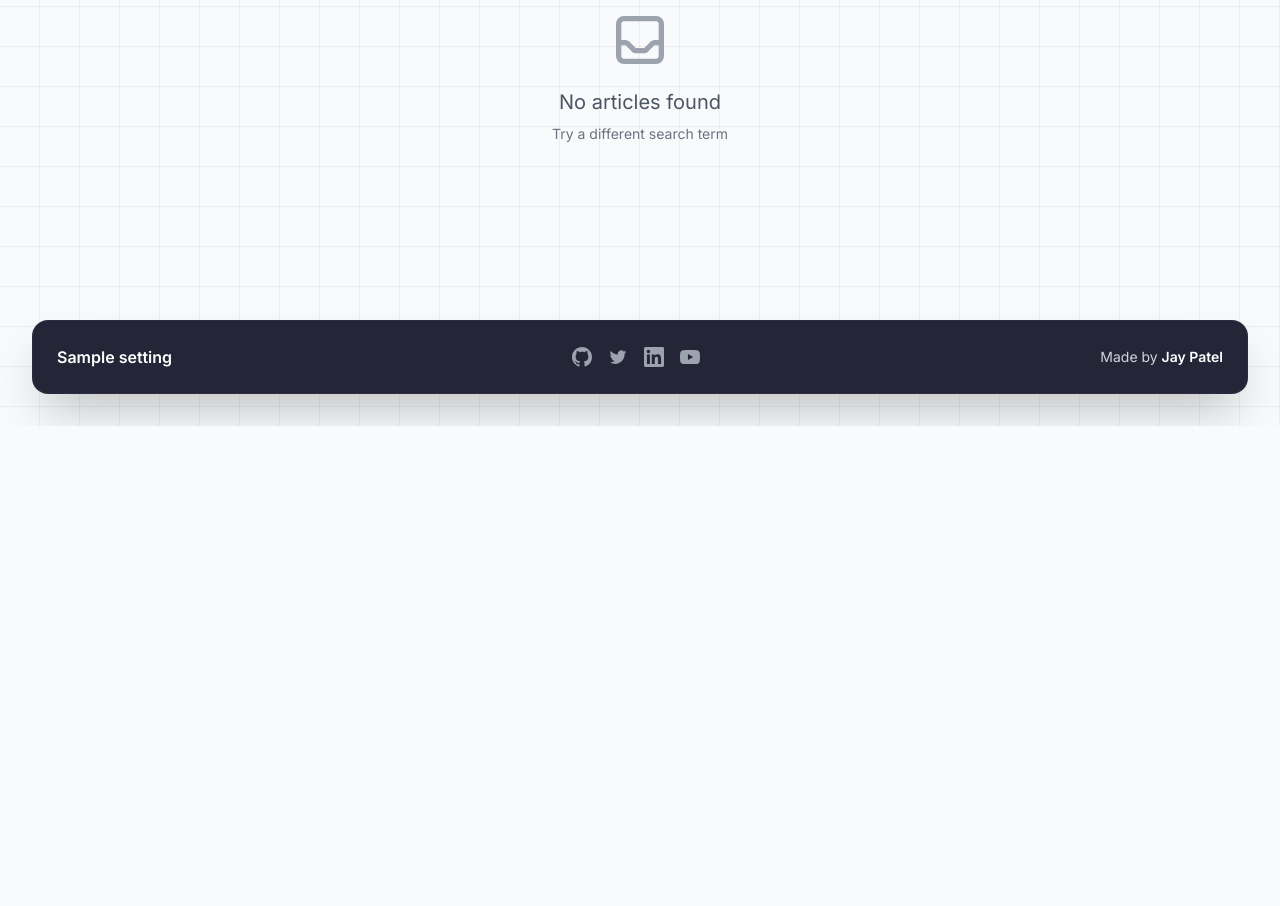
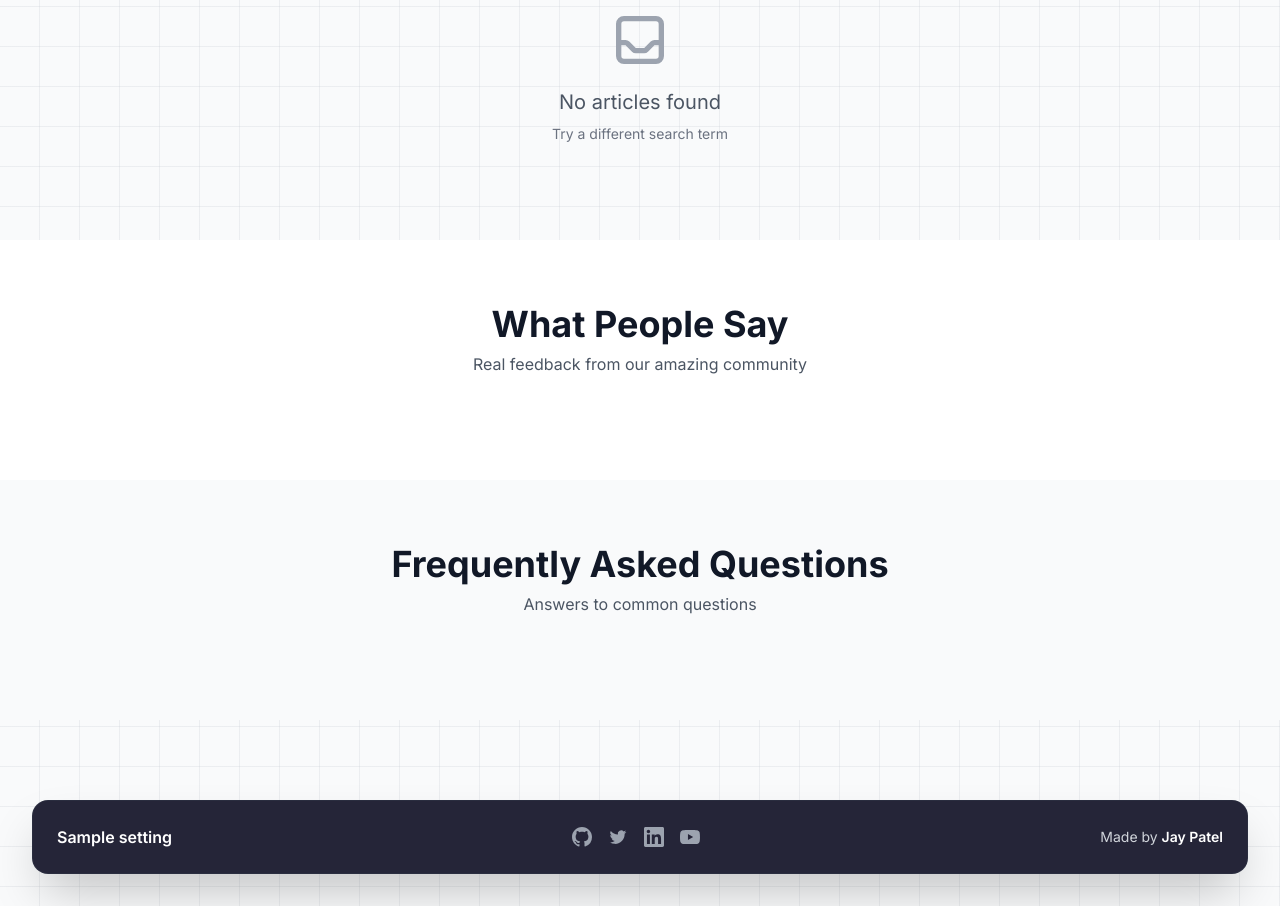
Before and after one commit to jay19patel/Rag-Chatbot-for-Blogs, a Python web app: template app/templates/home.html in a window 1280 px wide. Shown: the part 594-1500 px from the top of the page. Before the commit the page ends 1020 px from the top, so only its background shows below. Run offline with Jinja, Linux system fonts and the light colour scheme; the template is opened without the code that fills it: most values are stand-ins (such as "Sample title", 1, 10 or a date in 2020); some libraries are stand-ins or nearby versions; some web fonts are replaced.

Commit message:
add testimonial and faq

```diff
--- a/app/templates/home.html
+++ b/app/templates/home.html
@@ -92,6 +92,40 @@
         </div>
     </div>
 </section>
+
+
+
+
+<!-- Testimonials Section -->
+<section id="testimonials-section" class="py-16 px-4 sm:px-6 lg:px-8 bg-white">
+    <div class="max-w-7xl mx-auto">
+        <div class="mb-10 text-center">
+            <h2 class="text-3xl md:text-4xl font-bold text-gray-900">What People Say</h2>
+            <p class="text-gray-600 mt-2">Real feedback from our amazing community</p>
+        </div>
+
+        <div id="testimonials-grid" class="grid grid-cols-1 sm:grid-cols-2 lg:grid-cols-3 gap-6">
+            <!-- Testimonial cards will be inserted here -->
+        </div>
+    </div>
+</section>
+
+<!-- FAQ Section -->
+<section id="faq-section" class="py-16 px-4 sm:px-6 lg:px-8 bg-gray-50">
+    <div class="max-w-4xl mx-auto">
+        <div class="mb-10 text-center">
+            <h2 class="text-3xl md:text-4xl font-bold text-gray-900">Frequently Asked Questions</h2>
+            <p class="text-gray-600 mt-2">Answers to common questions</p>
+        </div>
+
+        <div id="faq-list" class="space-y-4">
+            <!-- FAQ items will be inserted here -->
+        </div>
+    </div>
+</section>
+
+
+
 
 <style>
     .article-card {
@@ -447,6 +481,75 @@
 
     // Initialize on page load
     initializeFromUrl();
+
+    // Fetch and render testimonials
+    async function loadTestimonials() {
+        try {
+            const res = await fetch('/api/content/testimonials');
+            const data = await res.json();
+            const grid = document.getElementById('testimonials-grid');
+            if (!grid) return;
+
+            grid.innerHTML = (data.testimonials || []).map(t => `
+                <div class="bg-white border border-gray-200 rounded-xl p-6 shadow-sm">
+                    <div class="flex items-center mb-4">
+                        <img src="${t.avatar}" alt="${t.name}" class="w-12 h-12 rounded-full mr-4">
+                        <div>
+                            <div class="font-semibold text-gray-900">${t.name}</div>
+                            <div class="text-sm text-gray-500">${t.title} • ${t.company}</div>
+                        </div>
+                    </div>
+                    <p class="text-gray-700">“${t.quote}”</p>
+                </div>
+            `).join('');
+        } catch (e) {
+            console.error('Failed to load testimonials', e);
+        }
+    }
+
+    // Fetch and render FAQs
+    async function loadFaqs() {
+        try {
+            const res = await fetch('/api/content/faqs');
+            const data = await res.json();
+            const list = document.getElementById('faq-list');
+            if (!list) return;
+
+            list.innerHTML = (data.faqs || []).map((f, idx) => `
+                <div class="bg-white border border-gray-200 rounded-lg overflow-hidden">
+                    <button class="w-full text-left px-5 py-4 flex justify-between items-center hover:bg-gray-50 faq-toggle" data-target="faq-${idx}">
+                        <span class="font-medium text-gray-900">${f.question}</span>
+                        <svg class="w-5 h-5 text-gray-500 transition-transform" data-icon-for="faq-${idx}" fill="none" stroke="currentColor" viewBox="0 0 24 24"><path stroke-linecap="round" stroke-linejoin="round" stroke-width="2" d="M19 9l-7 7-7-7"/></svg>
+                    </button>
+                    <div id="faq-${idx}" class="px-5 pb-4 hidden">
+                        <p class="text-gray-700">${f.answer}</p>
+                    </div>
+                </div>
+            `).join('');
+
+            // Wire up accordion behavior
+            document.querySelectorAll('.faq-toggle').forEach(btn => {
+                btn.addEventListener('click', function() {
+                    const targetId = this.getAttribute('data-target');
+                    const panel = document.getElementById(targetId);
+                    const icon = document.querySelector(`[data-icon-for="${targetId}"]`);
+                    if (panel) {
+                        const isHidden = panel.classList.contains('hidden');
+                        panel.classList.toggle('hidden');
+                        if (icon) {
+                            icon.style.transform = isHidden ? 'rotate(180deg)' : 'rotate(0deg)';
+                        }
+                    }
+                });
+            });
+        } catch (e) {
+            console.error('Failed to load FAQs', e);
+        }
+    }
+
+    // Load content sections
+    loadTestimonials();
+    loadFaqs();
 </script>
 
 {% endblock %}
```
Also changed, not shown: app/routes/api.py (+55 -0 lines).
